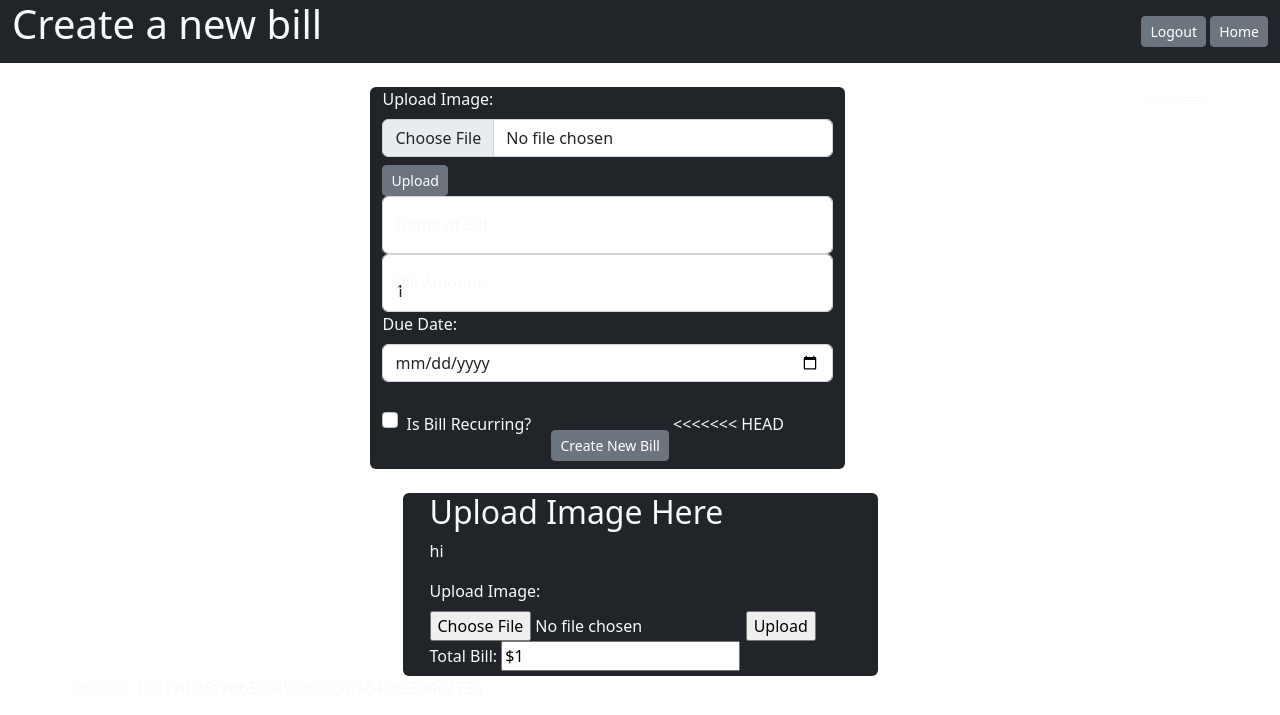
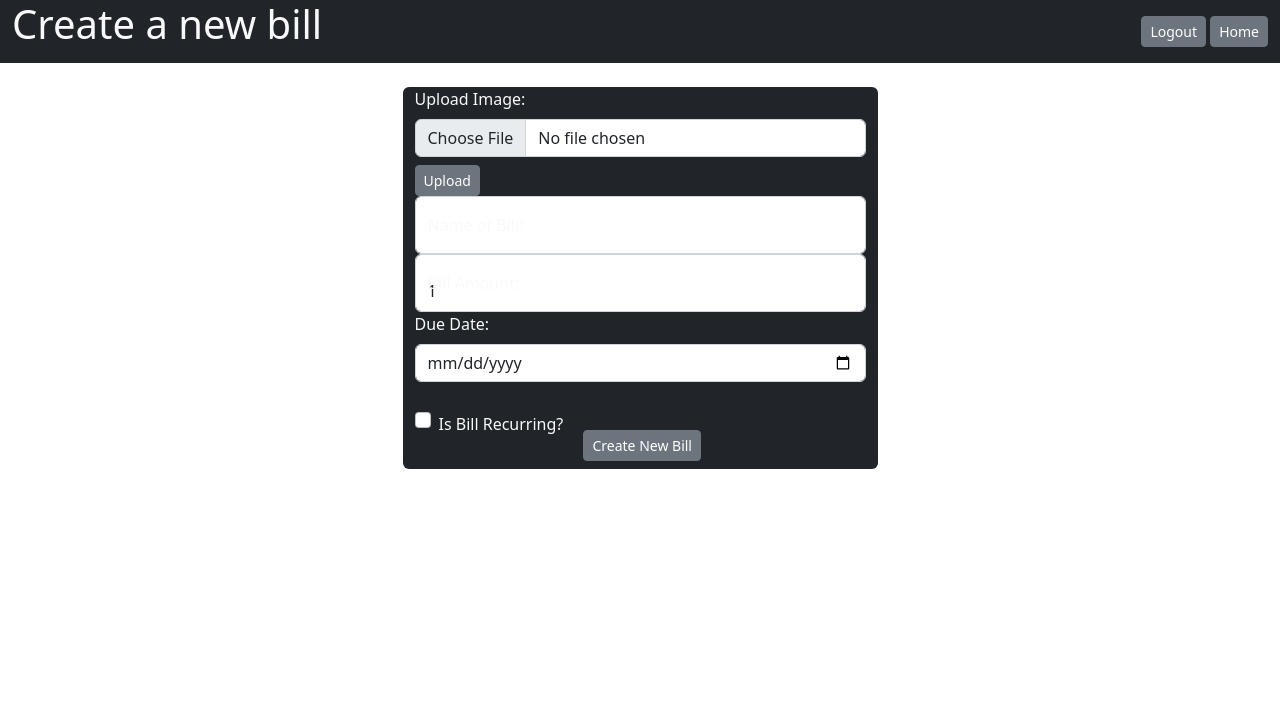
Before and after one commit to JustinGebing/Group_Project, a Flask app: template Group_10_Project/flask_app/templates/create.html in a window 1280 px wide. Shown: the top 715 px of the page. Run offline with Flask 2, Linux system fonts and the light colour scheme; the visitor is signed in with stand-in values (Sample User, id 1); tables that the repository leaves empty or names only in its code hold one stand-in row (values such as "Sample post"); the template is opened without the code that fills it: most values are stand-ins (such as "Sample title", 1, 10 or a date in 2020); some libraries are stand-ins or nearby versions.

Commit message:
Updated Image parser

```diff
--- a/Group_10_Project/flask_app/templates/create.html
+++ b/Group_10_Project/flask_app/templates/create.html
@@ -32,8 +32,8 @@
                     <form action="/create/bill" id='imageForm' method='post' enctype="multipart/form-data">
                         <label for="file">Upload Image: </label>
                         <input type="hidden" name="check" id="check" value={{check}}>
-                        <input class="form-control" id="file" type='file' name='file' accept="image/jpeg,image/jpg,image/png">
-                        <input class="btn btn-sm btn-secondary mt-2" type="submit" value = "Upload" onclick="myimg()" id="submit_btn">
+                        <input class="form-control" id="file" type='file' name='file' value="{{image_loc}}" accept="image/jpeg,image/jpg,image/png">
+                        <input class="btn btn-sm btn-secondary mt-2" type="submit" value = "Upload" id="submit_btn">
                     </form>
                     <span></span>
 
@@ -45,7 +45,7 @@
                         </div>
                         <div class="form-floating">
                             <label for="amount" class="form-label">Bill Amount:</label>
-                            <input class="form-control" type="number" name="amount" placeholder="Bill amount" id= "amount" value = "{{session['total_cost']}}">
+                            <input class="form-control" type="number" name="amount" placeholder="Bill amount" id= "amount" value = "{{total_cost}}">
                         </div>
                         <div>
                             <label class="form-label" for="due_date">Due Date:</label>
@@ -56,33 +56,10 @@
                             <label class="form-check-label" for="recurring">Is Bill Recurring?</label>
                         </div>
                         <input class="btn btn-secondary btn-sm mb-2 mt-5" type="submit" value="Create New Bill">
-<<<<<<< HEAD
-                </div>
-=======
                     </form>
                 </div>
             </div>
         </div>
-        <div class="container my-4 text-light">
-            <div class="row">
-                <div class="col-5 mx-auto bg-dark rounded">
-                    <div class="col">
-                        <h2>Upload Image Here</h2>
-                        <p>hi</p>
-                        <form action='/new/bill' id='imageForm' method='post' enctype="multipart/form-data">
-                            <label for="file">Upload Image: </label>
-                            <input type='file' name='file' value="{{file}}">
-                            <input type='submit' id='submit_btn' value='Upload'>
-                        </form>
-                        <form id='billForm' method='post'>
-                            <label for="amount">Total Bill: </label>
-                            <input type='text' name='amount' value="${{total_cost}}">
-                        </form>
-                    </div>
-                </div>
-            <div>
-        </div>
->>>>>>> 001f9fb35f9bb5c8493cf80c4f5649c23b4e273a
     <script src="https://code.jquery.com/jquery-3.3.1.slim.min.js" integrity="sha384-q8i/X+965DzO0rT7abK41JStQIAqVgRVzpbzo5smXKp4YfRvH+8abtTE1Pi6jizo" crossorigin="anonymous"></script>
     <script src="https://cdnjs.cloudflare.com/ajax/libs/popper.js/1.14.7/umd/popper.min.js" integrity="sha384-UO2eT0CpHqdSJQ6hJty5KVphtPhzWj9WO1clHTMGa3JDZwrnQq4sF86dIHNDz0W1" crossorigin="anonymous"></script>
     <script src="https://stackpath.bootstrapcdn.com/bootstrap/4.3.1/js/bootstrap.min.js" integrity="sha384-JjSmVgyd0p3pXB1rRibZUAYoIIy6OrQ6VrjIEaFf/nJGzIxFDsf4x0xIM+B07jRM" crossorigin="anonymous"></script>
@@ -90,24 +67,17 @@
     <script>
         function myimg() {
         var billImage = document.getElementById('file');
-        billImage.onclick = function(e){
-                e.preventDefault();
-                var form = new FormData(billImage);
-                fetch("http://localhost:5000/new/bill", { method :'POST', body : form})
-                    .then( response => response.text )
-                    .then( data => console.log(data) )
-            }
         function myDisplayer(some) {
         var img=document.getElementById("file").value
           document.getElementById("file").value = some;
         }
         function myDisplay(some) {
-        var img=document.getElementById("file").value
+        var img=document.getElementById("f").value
           document.getElementById("check").value = some;
         }
 
         async function myFunction() {
-            return session['image_location'];}
+            return session['total_value'];}
         async function myFunction() {
             return session['check'];}
 
```
Also changed, not shown: Group_10_Project/flask_app/controllers/bills.py (+5 -5 lines), Group_10_Project/flask_app/static/img/IMG_4710 2.jpg (deleted), Group_10_Project/flask_app/static/img/IMG_4720.jpg (deleted), Group_10_Project/flask_app/static/img/images-3.jpeg (deleted).
